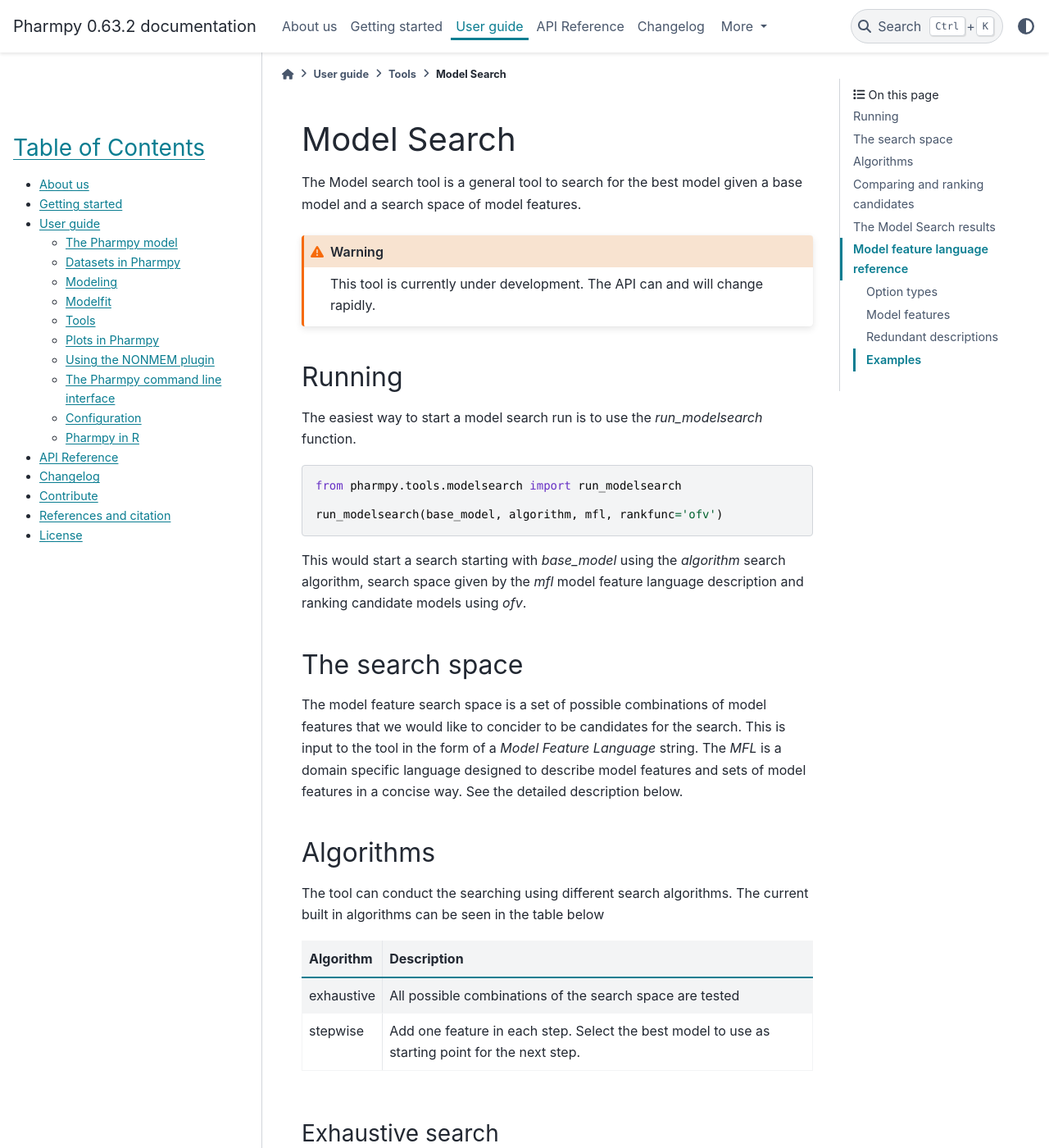
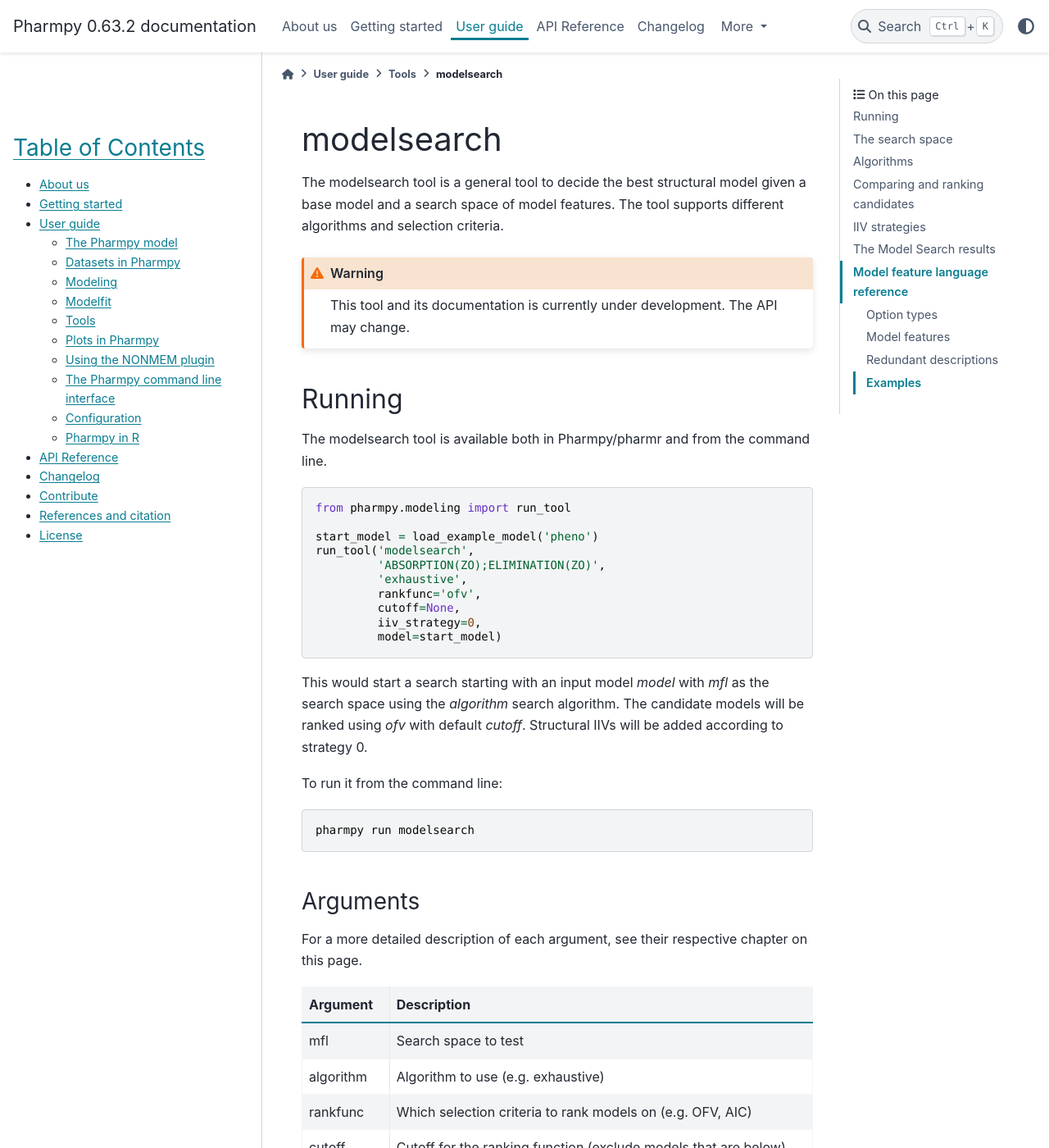
Before and after one commit to pharmpy/pharmpy, a Sphinx documentation site: the page built from docs/modelsearch.rst, in a window 1280 px wide and 1400 px high. Shown: the whole window at 82% size. Built offline with Sphinx 7.4.7 and the PyData theme 0.15.4, drawn with Linux system fonts in a browser that asks for light colours; some of the changed text lies outside the part shown.

Commit message:
Update modelsearch docs

```diff
--- a/docs/modelsearch.rst
+++ b/docs/modelsearch.rst
@@ -1,48 +1,89 @@
-============
-Model Search
-============
+===========
+modelsearch
+===========
 
-The Model search tool is a general tool to search for the best model given a base model and a search space of model features.
+The modelsearch tool is a general tool to decide the best structural model given a base model and a search space of model features. The tool
+supports different algorithms and selection criteria.
 
 .. warning::
 
-    This tool is currently under development. The API can and will change rapidly.
+    This tool and its documentation is currently under development. The API may change.
 
 ~~~~~~~
 Running
 ~~~~~~~
 
-The easiest way to start a model search run is to use the `run_modelsearch` function.
+The modelsearch tool is available both in Pharmpy/pharmr and from the command line.
 
 .. code:: python
 
-    from pharmpy.tools.modelsearch import run_modelsearch
+    from pharmpy.modeling import run_tool
 
-    run_modelsearch(base_model, algorithm, mfl, rankfunc='ofv')
+    start_model = load_example_model('pheno')
+    run_tool('modelsearch',
+             'ABSORPTION(ZO);ELIMINATION(ZO)',
+             'exhaustive',
+             rankfunc='ofv',
+             cutoff=None,
+             iiv_strategy=0,
+             model=start_model)
 
-This would start a search starting with `base_model` using the `algorithm` search algorithm, search space given by the `mfl` model feature language description and ranking candidate models using `ofv`.
+This would start a search starting with an input model `model` with `mfl` as the search space using the `algorithm` search algorithm. The candidate models
+will be ranked using `ofv` with default `cutoff`. Structural IIVs will be added according to strategy 0.
+
+To run it from the command line:
+
+.. code::
+
+    pharmpy run modelsearch
+
+Arguments
+~~~~~~~~~
+For a more detailed description of each argument, see their respective chapter on this page.
+
++--------------+-------------------------------------------------------------------+
+| Argument     | Description                                                       |
++==============+===================================================================+
+| mfl          | Search space to test                                              |
++--------------+-------------------------------------------------------------------+
+| algorithm    | Algorithm to use (e.g. exhaustive)                                |
++--------------+-------------------------------------------------------------------+
+| rankfunc     | Which selection criteria to rank models on (e.g. OFV, AIC)        |
++--------------+-------------------------------------------------------------------+
+| cutoff       | Cutoff for the ranking function (exclude models that are below)   |
++--------------+-------------------------------------------------------------------+
+| iiv_strategy | If/how IIV should be added to candidate models                    |
++--------------+-------------------------------------------------------------------+
+| model        | Start model                                                       |
++--------------+-------------------------------------------------------------------+
+
 
 ~~~~~~~~~~~~~~~~
 The search space
 ~~~~~~~~~~~~~~~~
 
-The model feature search space is a set of possible combinations of model features that we would like to concider to be candidates for the search. This is input
-to the tool in the form of a `Model Feature Language` string. The `MFL` is a domain specific language designed to describe model features and sets of model features in a concise way. See the detailed description below.
+The model feature search space is a set of possible combinations of model features that will be applied and tested on the input model. Supported features cover
+absorption, elimination, distribution, and delay. The search space is given as a string with a specific grammar, which is called `Model Feature Language`
+(MFL). The `MFL` is a domain specific language designed to describe model features and sets of model features in a concise way. See the detailed description
+below.
 
 ~~~~~~~~~~
 Algorithms
 ~~~~~~~~~~
 
-The tool can conduct the searching using different search algorithms. The current built in algorithms can be seen in the table below
+The tool can conduct the searching using different search algorithms. The current built in algorithms can be seen in the table below.
 
-+------------+-------------------------------------------------------------------+
-| Algorithm  | Description                                                       |
-+============+===================================================================+
-| exhaustive | All possible combinations of the search space are tested          |
-+------------+-------------------------------------------------------------------+
-| stepwise   | Add one feature in each step.                                     |
-|            | Select the best model to use as starting point for the next step. |
-+------------+-------------------------------------------------------------------+
++---------------------+-------------------------------------------------------------------+
+| Algorithm           | Description                                                       |
++=====================+===================================================================+
+| exhaustive          | All possible combinations of the search space are tested          |
++---------------------+-------------------------------------------------------------------+
+| exhaustive_stepwise | Add one feature in each step in all possible orders               |
++---------------------+-------------------------------------------------------------------+
+| reduced_stepwise    | Add one feature in each step in all possible orders.              |
+|                     | After each feature layer, choose best model between models        |
+|                     | with same features                                                |
++---------------------+-------------------------------------------------------------------+
 
 Exhaustive search
 ~~~~~~~~~~~~~~~~~
@@ -77,29 +118,73 @@
         base -> s8
     }
 
+Exhaustive stepwise search
+~~~~~~~~~~~~~~~~~~~~~~~~~~
+An exhaustive stepwise search will apply features in a stepwise manner such that only one feature is changed at a time.
+
+Some combinations of features have been excluded in this algorithm, the following combinations are never run:
+
++-----------------------+-------------------+
+| Feature A             | Feature B         |
++=======================+===================+
+| ABSORPTION(ZO)        | TRANSITS          |
++-----------------------+-------------------+
+| ABSORPTION(SEQ-ZO-FO) | TRANSITS          |
++-----------------------+-------------------+
+| ABSORPTION(SEQ-ZO-FO) | LAGTIME           |
++-----------------------+-------------------+
+| LAGTIME               | TRANSITS          |
++-----------------------+-------------------+
+
+Reduced stepwise search
+~~~~~~~~~~~~~~~~~~~~~~~
+The reduced stepwise is similar to the exhaustive stepwise search, but it will after each layer compare models with
+the same features (but from different order) and only send the best model for the next transformations.
+
 ~~~~~~~~~~~~~~~~~~~~~~~~~~~~~~~~
 Comparing and ranking candidates
 ~~~~~~~~~~~~~~~~~~~~~~~~~~~~~~~~
 
-The supplied `rankfunc` will be used to compare a set of candidate models and rank them. The ranking will be used in different ways depending on the
-selected algorithm. The following rank functions are available:
+The supplied `rankfunc` will be used to compare a set of candidate models and rank them. A cutoff may also be provided
+if the user does not want to use the default. The following rank functions are available:
 
-+------------+-------------------------------------------------------------------+
-| Rankfunc   | Description                                                       |
-+============+===================================================================+
-| ofv        | ΔOFV. Do not rank candidates with dOFV < 3.84                     |
-+------------+-------------------------------------------------------------------+
-| aic        | ΔAIC. Do not rank candidates with dOFV < 3.84                     |
-+------------+-------------------------------------------------------------------+
-| bic        | ΔBIC. Do not rank candidates with dOFV < 3.84                     |
-+------------+-------------------------------------------------------------------+
++------------+---------------------------------------------------------------------------+
+| Rankfunc   | Description                                                               |
++============+===========================================================================+
+| ofv        | ΔOFV. Default is to not rank candidates with ΔOFV < cutoff (default 3.84) |
++------------+---------------------------------------------------------------------------+
+| aic        | ΔAIC. Default is to rank all candidates if no cutoff is provided.         |
++------------+---------------------------------------------------------------------------+
+| bic        | ΔBIC (mixed). Default is to rank all candidates if no cutoff is provided. |
++------------+---------------------------------------------------------------------------+
 
+~~~~~~~~~~~~~~
+IIV strategies
+~~~~~~~~~~~~~~
+
+The `iiv_strategy` option determines whether or not IIV on the PK parameters should be added to the candidate models.
+The different strategies can be seen here:
+
++-----------+----------------------------------------------------------+
+| Strategy  | Description                                              |
++===========+==========================================================+
+| 0         | No IIVs are added during the search                      |
++-----------+----------------------------------------------------------+
+| 1         | IIV is added to all structural parameters as diagonal    |
++-----------+----------------------------------------------------------+
+| 2         | IIV is added to all structural parameters as full block  |
++-----------+----------------------------------------------------------+
+| 3         | IIV is added to MDT parameters.                          |
++-----------+----------------------------------------------------------+
 
 ~~~~~~~~~~~~~~~~~~~~~~~~
 The Model Search results
 ~~~~~~~~~~~~~~~~~~~~~~~~
 
-The results contain a `runs` table with an overview of all model runs that were performed and which models were selected.
+The results object contains the candidate models, the start model, and the selected best model (based on the input
+selection criteria). The tool will also create various summary tables which can be accessed in the results object,
+as well as files in .csv/.json format. In those you can find information about the ranking and relevant features
+(`summary_tool`), the estimated models (`summary_models`), and individuals in each model (`summary_individuals`).
 
 ~~~~~~~~~~~~~~~~~~~~~~~~~~~~~~~~
 Model feature language reference
```
